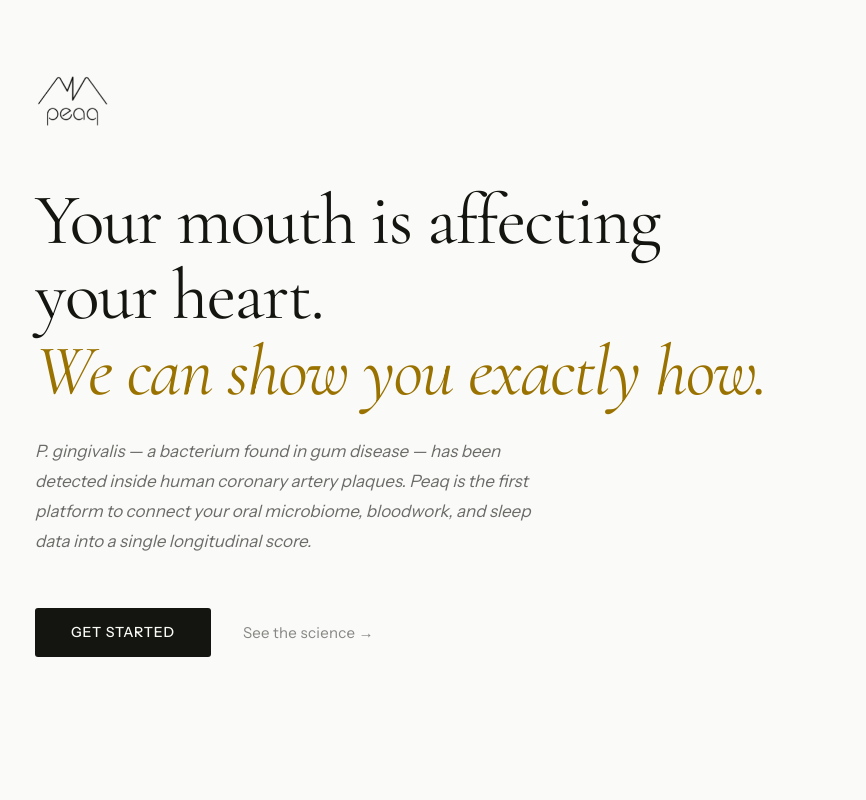
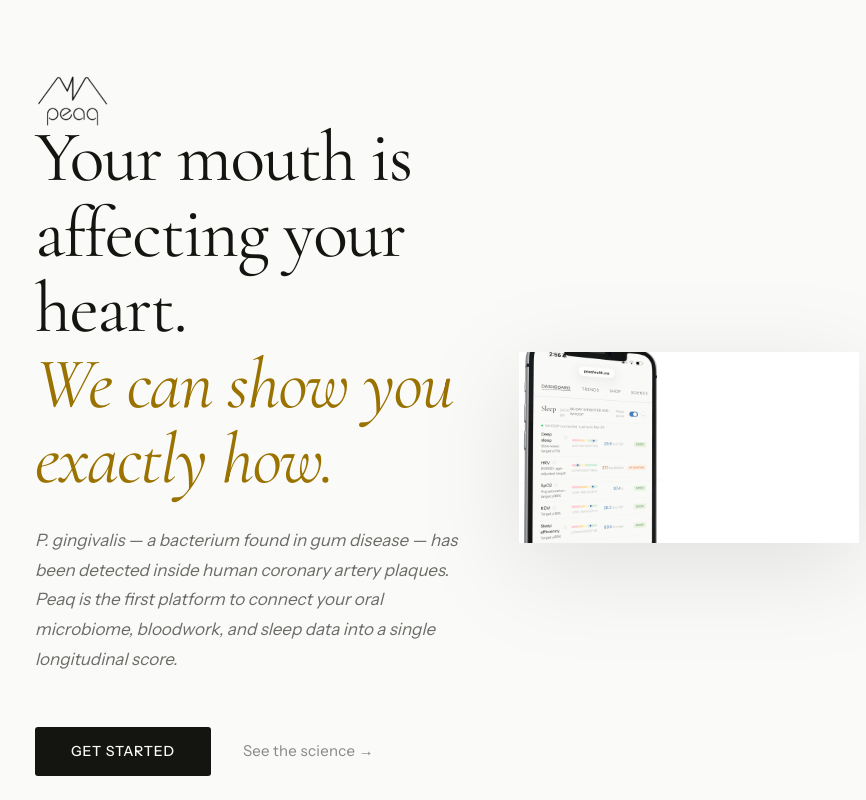
Before and after one commit to drmemes1/peaqhealth, a Next.js app in the folder peaqhealth_1/apps/web/: page / in a window 1280 px wide. Shown: the top 800 px of the page, without its empty margins (193-1059 px from the left). Built offline with nearby package versions, Linux system fonts and the light colour scheme.

Commit message:
feat: add iPhone mockup images to landing page
- Sleep panel mockup in hero section (right of headline, hidden on mobile)
- Insights mockup centered after cross-panel insight quotes
- Drop shadow treatment for depth, responsive sizing

```diff
--- a/peaqhealth_1/apps/web/app/globals.css
+++ b/peaqhealth_1/apps/web/app/globals.css
@@ -215,3 +215,9 @@
     opacity: 0.45;
   }
 }
+
+@media (max-width: 768px) {
+  .hero-phone {
+    display: none !important;
+  }
+}
--- a/peaqhealth_1/apps/web/app/page.tsx
+++ b/peaqhealth_1/apps/web/app/page.tsx
@@ -55,11 +55,13 @@
         ...wrap,
         minHeight: "100vh",
         display: "flex",
-        flexDirection: "column",
-        justifyContent: "center",
+        flexDirection: "row",
+        alignItems: "center",
+        justifyContent: "space-between",
         position: "relative",
         paddingTop: 120,
         paddingBottom: 80,
+        gap: 48,
       }}>
         {/* Logo — top-left, absolute */}
         <div className="fade-up" style={{
@@ -71,6 +73,8 @@
           <LogoSvg size={96} color={INK} />
         </div>
 
+        {/* Left — copy */}
+        <div style={{ flex: 1, minWidth: 0 }}>
           {/* Headline */}
           <h1 className="fade-up" style={{
             fontFamily: serif,
@@ -137,6 +141,26 @@
             }}>
               See the science →
             </Link>
+          </div>
+        </div>
+
+        {/* Right — phone mockup (hidden on mobile) */}
+        <div className="fade-up" style={{
+          flex: "0 0 auto",
+          animationDelay: "400ms",
+          display: "flex",
+          justifyContent: "flex-end",
+        }}>
+          <img
+            src="/images/preview-sleep.png"
+            alt="Peaq sleep panel on iPhone"
+            style={{
+              width: "min(340px, 30vw)",
+              height: "auto",
+              filter: "drop-shadow(0 24px 48px rgba(0,0,0,0.10))",
+            }}
+            className="hero-phone"
+          />
         </div>
 
       </section>
@@ -234,6 +258,23 @@
             <p style={{ fontFamily: sans, fontSize: 13, color: INK_60, lineHeight: 1.6, margin: "0 0 8px" }}>OSA-associated taxa</p>
             <p style={{ fontFamily: sans, fontSize: 12, color: INK_40, margin: 0 }}>clinical target: {"<"}2%</p>
           </div>
+        </div>
+
+        {/* Phone mockup — Insights */}
+        <div style={{
+          display: "flex",
+          justifyContent: "center",
+          marginTop: 64,
+        }}>
+          <img
+            src="/images/preview-insights.png"
+            alt="Peaq cross-panel insights on iPhone"
+            style={{
+              width: "min(380px, 50vw)",
+              height: "auto",
+              filter: "drop-shadow(0 24px 48px rgba(0,0,0,0.08))",
+            }}
+          />
         </div>
       </section>
 
```
Also changed, not shown: peaqhealth_1/apps/web/public/images/preview-insights.png (added), peaqhealth_1/apps/web/public/images/preview-sleep.png (added). Lines whose indentation alone changed are shown as unchanged.
